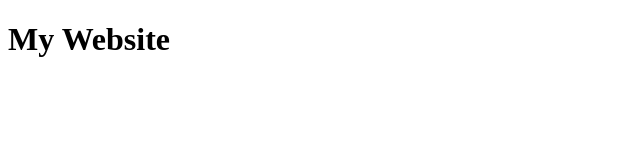
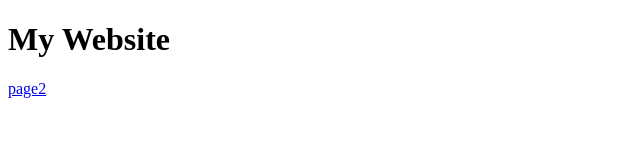
Before and after one commit to lolamarshall21/websie-, a plain HTML site: page index.html in a window 1280 px wide. Shown: the full height of the page, 0-640 px from the left. Drawn offline with Linux system fonts and the light colour scheme.

Commit message:
Update index.html

```diff
--- a/index.html
+++ b/index.html
@@ -9,7 +9,7 @@
 
 <h1> My Website </h1>
 
-<p>
+<a href="celticwebsite.html"> page2 </a>
 
 </body>
 
```
